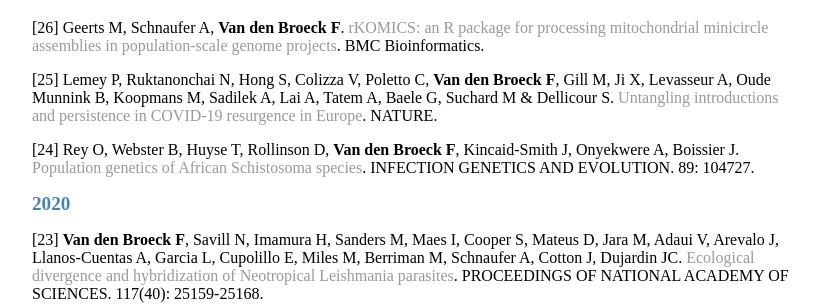
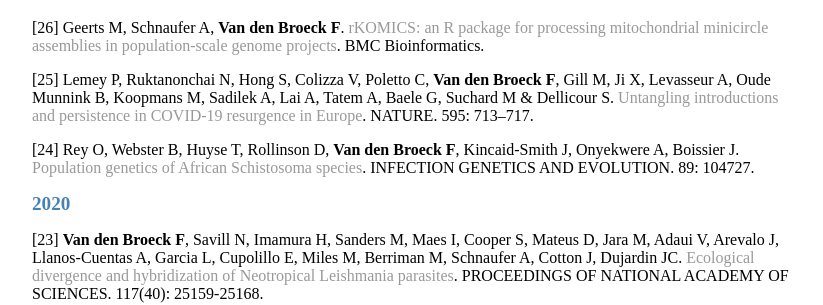
Before and after one commit to FreBio/FreBio.github.io, a Jekyll site: the page built from Pubs/index.md, in a window 1280 px wide and 900 px high. Shown: the part 221-526 px from the top of the window, without its empty margins (224-1047 px from the left). Built offline with Jekyll 4.4.1, drawn with Linux system fonts in a browser that asks for light colours; our own code applies the rules of GitHub Pages for plain Markdown files.

Commit message:
Update index.md

```diff
--- a/Pubs/index.md
+++ b/Pubs/index.md
@@ -8,7 +8,7 @@ layout: default
 ## 2021
 [26] Geerts M, Schnaufer A, **Van den Broeck F**. [rKOMICS: an R package for processing mitochondrial minicircle assemblies in population-scale genome projects](). BMC Bioinformatics.
 
-[25] Lemey P, Ruktanonchai N, Hong S, Colizza V, Poletto C, **Van den Broeck F**, Gill M, Ji X, Levasseur A, Oude Munnink B, Koopmans M, Sadilek A, Lai A, Tatem A, Baele G, Suchard M & Dellicour S. [Untangling introductions and persistence in COVID-19 resurgence in Europe](https://www.nature.com/articles/s41586-021-03754-2). NATURE.
+[25] Lemey P, Ruktanonchai N, Hong S, Colizza V, Poletto C, **Van den Broeck F**, Gill M, Ji X, Levasseur A, Oude Munnink B, Koopmans M, Sadilek A, Lai A, Tatem A, Baele G, Suchard M & Dellicour S. [Untangling introductions and persistence in COVID-19 resurgence in Europe](https://www.nature.com/articles/s41586-021-03754-2). NATURE. 595: 713–717.
 
 [24] Rey O, Webster B, Huyse T, Rollinson D, **Van den Broeck F**, Kincaid-Smith J, Onyekwere A, Boissier J. [Population genetics of African Schistosoma species](https://www.sciencedirect.com/science/article/abs/pii/S1567134821000241#!). INFECTION GENETICS AND EVOLUTION. 89: 104727.
 
```
